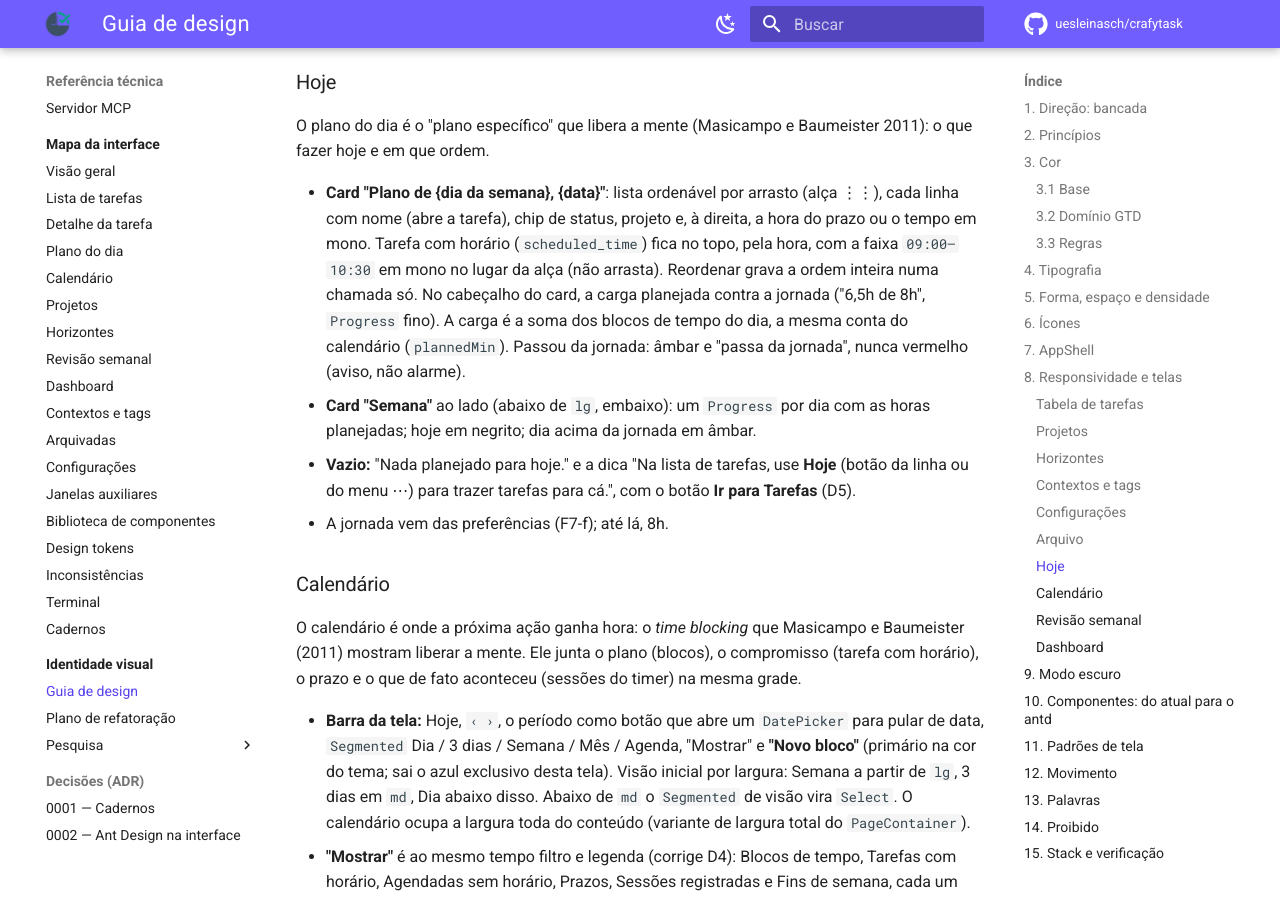
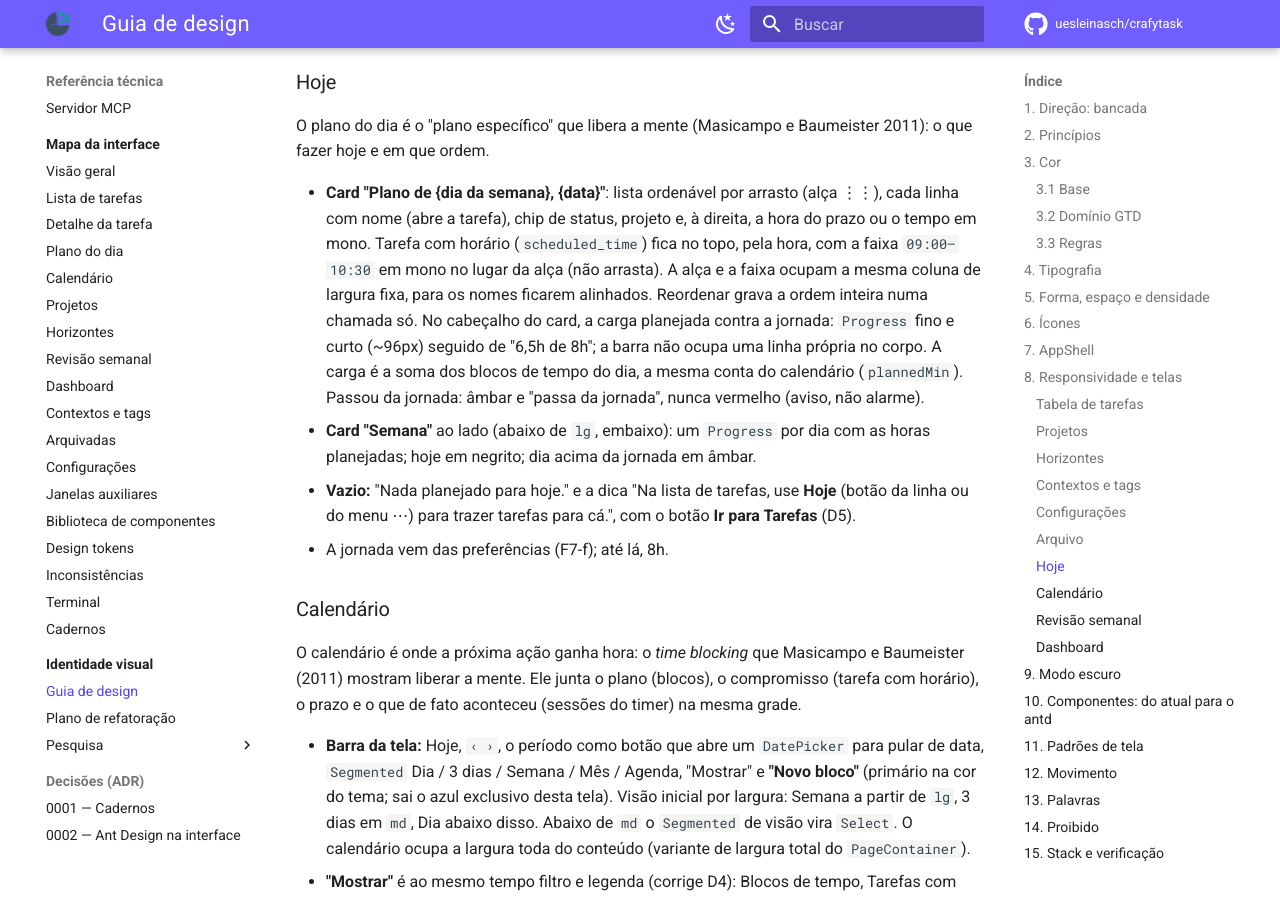
Before and after one commit to uesleinasch/crafytask, an MkDocs documentation site: the page built from docs/design/guia-de-design.md, in a window 1280 px wide and 900 px high, scrolled down 19254 px. Built offline with MkDocs 1.6.1 and Material for MkDocs 9.7.7, drawn with Linux system fonts in a browser that asks for light colours; some web fonts are replaced; comment, search, counter and statistics services are not loaded.

Commit message:
docs(design): barra de carga no cabeçalho e linhas alinhadas no plano do dia

```diff
--- a/docs/design/guia-de-design.md
+++ b/docs/design/guia-de-design.md
@@ -580,8 +580,10 @@ fazer hoje e em que ordem.
 - **Card "Plano de {dia da semana}, {data}"**: lista ordenável por arrasto (alça ⋮⋮), cada linha com
   nome (abre a tarefa), chip de status, projeto e, à direita, a hora do prazo ou o tempo em mono.
   Tarefa com horário (`scheduled_time`) fica no topo, pela hora, com a faixa `09:00–10:30` em mono no
-  lugar da alça (não arrasta). Reordenar grava a ordem inteira numa chamada só.
-  No cabeçalho do card, a carga planejada contra a jornada ("6,5h de 8h", `Progress` fino). A carga
+  lugar da alça (não arrasta). A alça e a faixa ocupam a mesma coluna de largura fixa, para os nomes
+  ficarem alinhados. Reordenar grava a ordem inteira numa chamada só.
+  No cabeçalho do card, a carga planejada contra a jornada: `Progress` fino e curto (~96px) seguido
+  de "6,5h de 8h"; a barra não ocupa uma linha própria no corpo. A carga
   é a soma dos blocos de tempo do dia, a mesma conta do calendário (`plannedMin`). Passou da
   jornada: âmbar e "passa da jornada", nunca vermelho (aviso, não alarme).
 - **Card "Semana"** ao lado (abaixo de `lg`, embaixo): um `Progress` por dia com as horas
```
Also changed, not shown: docs/design/prototipo/index.html (+6 -4 lines).
